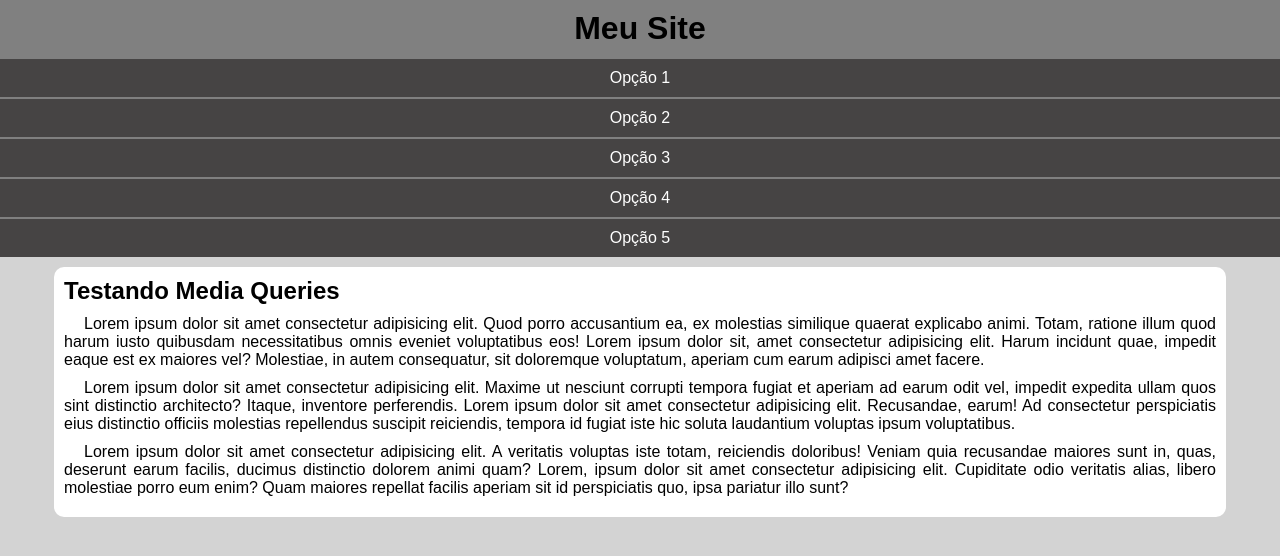
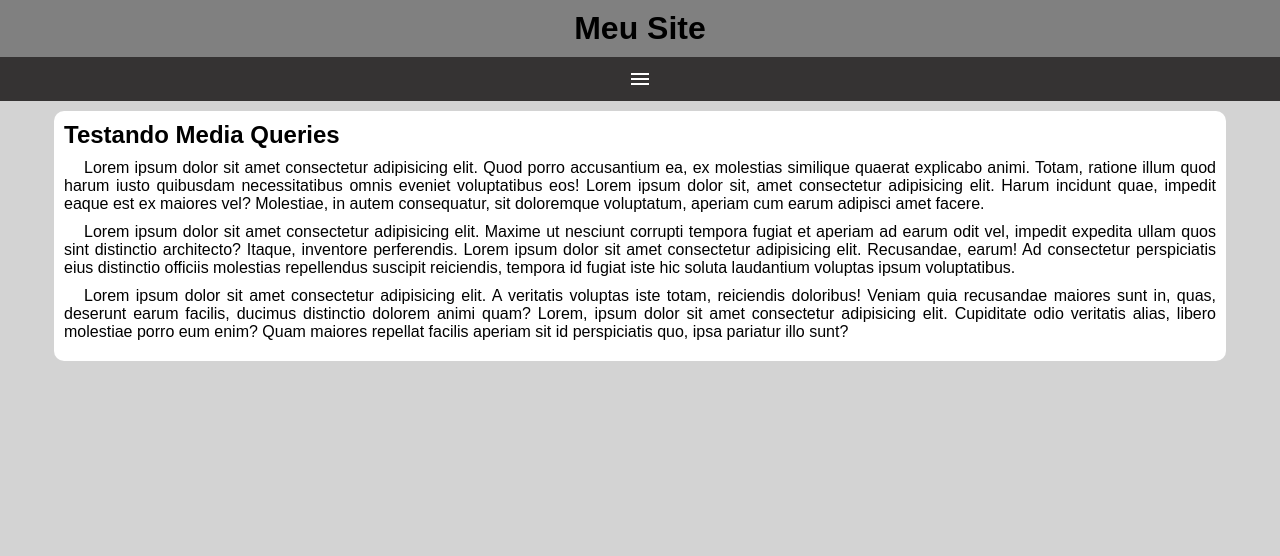
Before and after one commit to guinoronhaf/html-css, a plain HTML site: page exercicios/ex026/mq005/index.html in a window 1280 px wide. Drawn offline with nearby package versions, Linux system fonts and the light colour scheme.

Commit message:
menu hamburguer

```diff
--- a/exercicios/ex026/mq005/estilos/style.css
+++ b/exercicios/ex026/mq005/estilos/style.css
@@ -19,8 +19,22 @@
     padding: 10px;
 }
 
+#burguer {
+    background-color: rgb(53, 51, 51);
+    display: block;
+    color: white;
+    text-align: center;
+    padding: 10px;
+    cursor: pointer;
+}
+
+#burguer:hover {
+    background-color: white;
+    color: black;
+}
+
 menu {
-    display: block;
+    display: none;
 }
 
 menu ul {
--- a/exercicios/ex026/mq005/index.html
+++ b/exercicios/ex026/mq005/index.html
@@ -4,12 +4,16 @@
     <meta charset="UTF-8">
     <meta name="viewport" content="width=device-width, initial-scale=1.0">
     <link rel="stylesheet" href="estilos/style.css">
+    <link rel="stylesheet" href="https://fonts.googleapis.com/css2?family=Material+Symbols+Outlined:opsz,wght,FILL,GRAD@20..48,100..700,0..1,-50..200" />
     <title>Menu responsivo</title>
 </head>
 <body>
     <header>
         <h1>Meu Site</h1>
-        <menu>
+        <span id="burguer" class="material-symbols-outlined" onclick="clickMenu()">
+            menu
+            </span>
+        <menu id="items">
             <ul>
                 <li><a href="#">Opção 1</a></li>
                 <li><a href="#">Opção 2</a></li>
@@ -27,5 +31,15 @@
             <p>Lorem ipsum dolor sit amet consectetur adipisicing elit. A veritatis voluptas iste totam, reiciendis doloribus! Veniam quia recusandae maiores sunt in, quas, deserunt earum facilis, ducimus distinctio dolorem animi quam? Lorem, ipsum dolor sit amet consectetur adipisicing elit. Cupiditate odio veritatis alias, libero molestiae porro eum enim? Quam maiores repellat facilis aperiam sit id perspiciatis quo, ipsa pariatur illo sunt?</p>
         </article>
     </main>
+
+    <script>
+        function clickMenu() {
+            if (items.style.display == 'block') {
+                items.style.display = 'none'
+            }   else {
+                    items.style.display = 'block'
+            }
+        }
+    </script>
 </body>
 </html>
```
